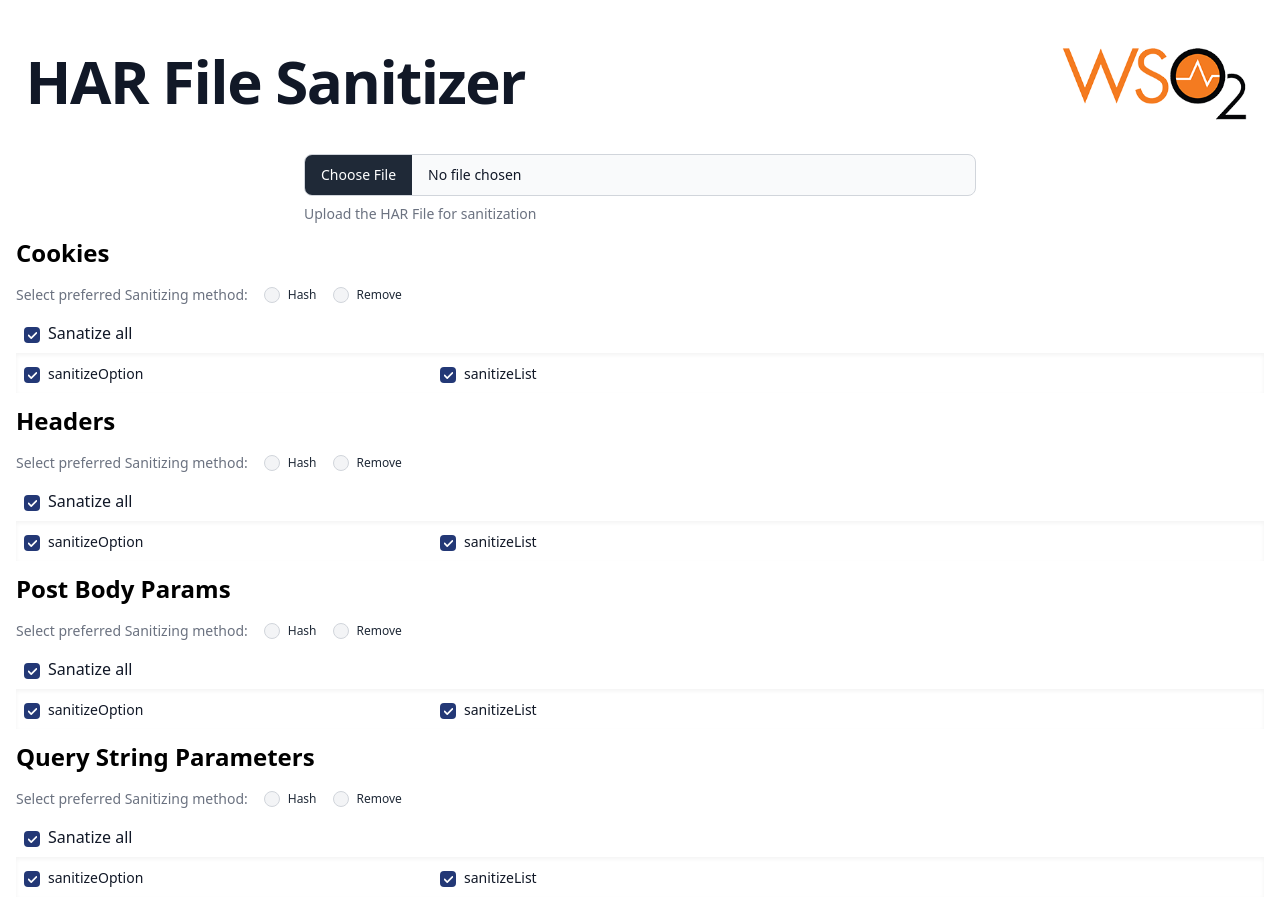
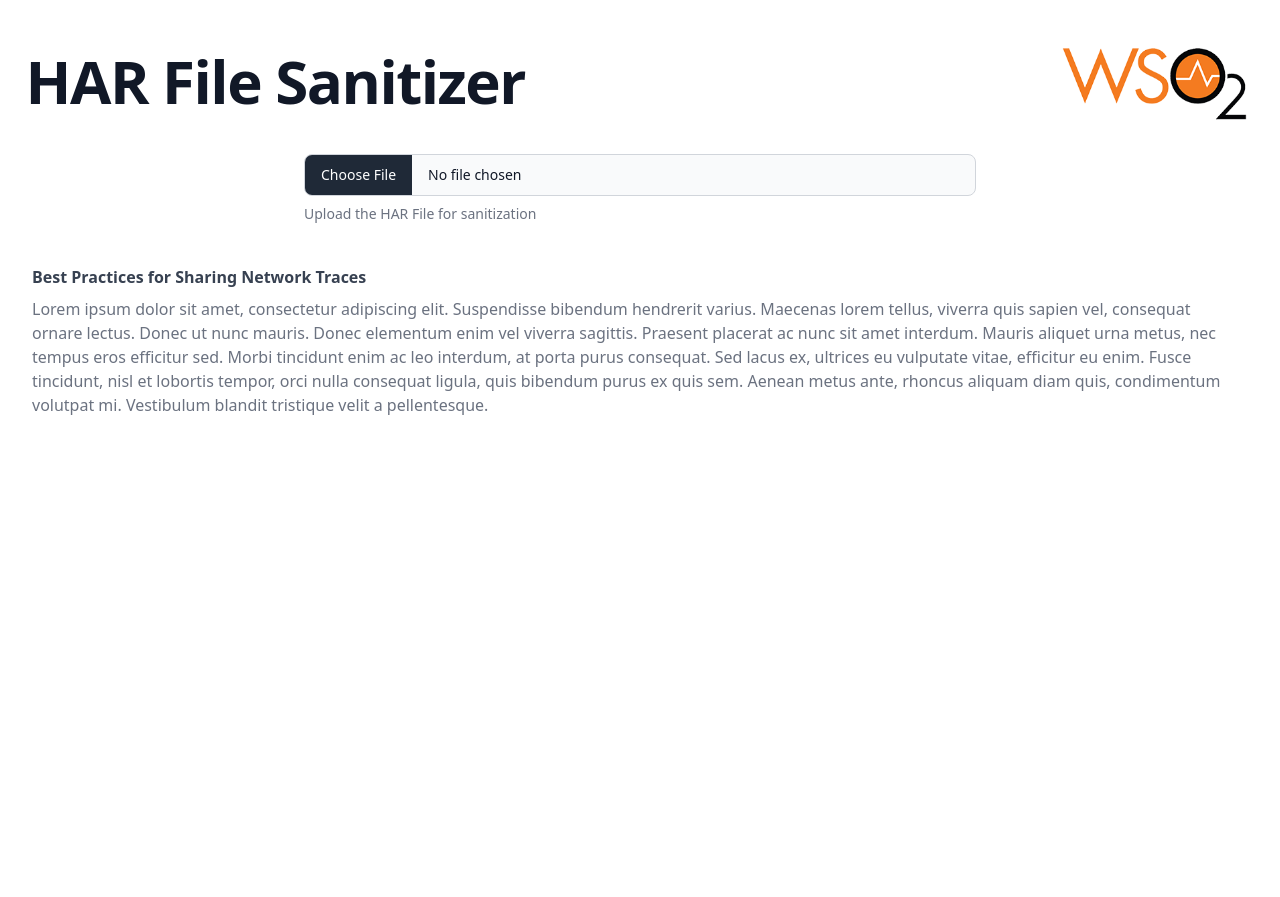
Before and after one commit to wso2-cs/har-sanitizer-tool, a React (Create React App) app: page / in a window 1280 px wide. After the commit the page ends 800 px from the top, so only its background shows below. Built offline with nearby package versions, Linux system fonts and the light colour scheme.

Commit message:
Add description and functionality to update the selected Sanatize option

```diff
--- a/src/SanitizingSelector.tsx
+++ b/src/SanitizingSelector.tsx
@@ -1,9 +1,10 @@
-import { ElementRef, useRef, useState } from "react";
+import { ElementRef, useRef } from "react";
 import { SanitizeState } from "./App";
 
 type SanitizeSelectorProps = {
 	sanitizeItems: SanitizeState;
 	setSanitizeItems: (value: SanitizeState) => void;
+	jsonHar: string | undefined;
 };
 const mapHeading: Record<string, string> = {
 	cookies: "Cookies",
@@ -12,66 +13,166 @@ const mapHeading: Record<string, string> = {
 	queryStringParams: "Query String Parameters",
 };
 
+const mapDefaulSignatureRemovalList: Record<string, string> = {
+	id_token_hint: "ID Token Hint",
+	SAMLRequest: "SAML Request",
+	SAMLResponse: "SAML Response",
+	jwt_token: "JWT Token",
+};
+
 export const SanitizeSelector: React.FC<SanitizeSelectorProps> = ({
 	sanitizeItems,
 	setSanitizeItems,
+	jsonHar,
 }) => {
 	// This function will be triggered when a checkbox changes its state
-	const handleCheckedSanitizeItem = (status: boolean, type: string,
-		item: string, selectAllInput: HTMLInputElement) => {
-
+	const handleCheckedSanitizeItem = (
+		status: boolean,
+		type: string,
+		item: string,
+		selectAllInput: HTMLInputElement
+	) => {
 		const items = sanitizeItems[type];
 		const updatedSanitizeList = { ...sanitizeItems };
-		const typeParamList = { ...updatedSanitizeList[type] };
-		typeParamList[item] = status;
-		updatedSanitizeList[type] = typeParamList;
-		const values = Object.values(typeParamList);
-		selectAllInput.indeterminate = values.every((v) => v === true) && values.some((v) => v === true);
+		const selectedParamList = { ...updatedSanitizeList[type].sanitizeList };
+		selectedParamList[item] = status;
+		updatedSanitizeList[type].sanitizeList = selectedParamList;
+		const values = Object.values(selectedParamList);
+		selectAllInput.indeterminate =
+			values.every((v) => v === true) && values.some((v) => v === true);
 		setSanitizeItems(updatedSanitizeList);
 	};
 
 	const handleAllCheckboxChange = (type: string, status: boolean) => {
 		const updatedSanitizeList = { ...sanitizeItems };
-		const typeParamList = { ...updatedSanitizeList[type] };
-		Object.keys(typeParamList).map((item) => (typeParamList[item] = status));
-		updatedSanitizeList[type] = typeParamList;
+		const selectedParamList = { ...updatedSanitizeList[type].sanitizeList };
+		Object.keys(selectedParamList).map(
+			(item) => (selectedParamList[item] = status)
+		);
+		updatedSanitizeList[type].sanitizeList = selectedParamList;
 		setSanitizeItems(updatedSanitizeList);
 	};
 
 	const printUpdated = () => {
 		console.log(sanitizeItems);
-		return (<div></div>);
+		return <div></div>;
+	};
+	const handleSanitizeOption = (e: any) => {
+		const { name, value } = e.target;
+		if (value == "hash") {
+			sanitizeItems[name].sanitizeOption.hashEnabled = true;
+			sanitizeItems[name].sanitizeOption.removalEnabled = false;
+		} else if (value == "remove") {
+			sanitizeItems[name].sanitizeOption.removalEnabled = true;
+			sanitizeItems[name].sanitizeOption.hashEnabled = false;
 		}
+	};
+
 	const ref = useRef<ElementRef<"div">>(null);
 
 	return (
 		<div ref={ref}>
-			{
-				Object.keys(sanitizeItems).map(type => {
-					const items = sanitizeItems[type];
+			<div>
+				{jsonHar ? (
+					<>
+						<p className="mb-3 text-gray-700 dark:text-gray-700 ml-4 mt-3 text-sm whitespace-pre-line">
+							Please note that the signature is removed from the below params
+							for effective removal of sensitive information. <br />
+							Authorization Bearer Headers using JWT Tokens as Access Tokens is
+							included with signature removed by default.
+						</p>
+						<div className="columns-1 px-2 ml-4 mr-4 pb-2">
+							<ul className="max-w-md space-y-1 text-gray-700 text-sm list-none list-inside dark:text-gray-400">
+								{Object.entries(mapDefaulSignatureRemovalList).map(
+									([param, value]: [string, string]) => {
+										return (
+											<li className="flex items-center space-x-3 rtl:space-x-reverse">
+												<svg
+													className="flex-shrink-0 w-3.5 h-3.5 text-blue-800 dark:text-blue-800"
+													aria-hidden="true"
+													xmlns="http://www.w3.org/2000/svg"
+													fill="none"
+													viewBox="0 0 16 12"
+												>
+													<path
+														stroke="currentColor"
+														strokeLinecap="round"
+														strokeLinejoin="round"
+														strokeWidth="2"
+														d="M1 5.917 5.724 10.5 15 1.5"
+													/>
+												</svg>
+												<span key={param}>{value}</span>
+											</li>
+										);
+									}
+								)}
+							</ul>
+						</div>
+					</>
+				) : (
+					""
+				)}
+			</div>
+			{Object.keys(sanitizeItems).map((type) => {
+				const items = sanitizeItems[type].sanitizeList;
+				const selectedSanitizeOption = sanitizeItems[type].sanitizeOption;
 				const size = Object.keys(items).length;
 				const selectAllValues = `all-${type}`;
-					console.log(selectAllValues);
-					console.log(ref);
 				if (size) {
 					return (
 						<>
-								<h3 className="text-2xl font-bold ml-4 mt-3">{mapHeading[type]}</h3>
+							<h3 className="text-2xl font-bold ml-4 mt-3">
+								{mapHeading[type]}
+							</h3>
 							<div className="flex ml-4">
-									<span className="my-4 text-sm text-gray-500">Select preferred Sanitizing method:</span>
+								<span className="my-4 text-sm text-gray-500">
+									Select preferred Sanitizing method:
+								</span>
 								<div className="flex items-center me-4 ml-4">
-										<input id="inline-radio" type="radio" value="" name={type} className="w-4 h-4 text-blue-900 bg-gray-100
-                                        border-gray-300 focus:ring-blue-900 dark:focus:ring-blue-900 dark:ring-offset-gray-800 focus:ring-2 dark:bg-gray-700 dark:border-gray-600"/>
-										<label htmlFor="inline-radio" className="ms-2 text-xs font-normal text-gray-800 dark:text-gray-300">Hash</label>
+									<input
+										id="inline-radio"
+										type="radio"
+										value="hash"
+										defaultChecked={selectedSanitizeOption.hashEnabled}
+										name={type}
+										className="w-4 h-4 text-blue-900 bg-gray-100
+                                        border-gray-300 focus:ring-blue-900 dark:focus:ring-blue-900 dark:ring-offset-gray-800 focus:ring-2
+										dark:bg-gray-700 dark:border-gray-600"
+										onChange={handleSanitizeOption}
+									/>
+									<label
+										htmlFor="inline-radio"
+										className="ms-2 text-xs font-normal text-gray-800 dark:text-gray-300"
+									>
+										Hash
+									</label>
 								</div>
 								<div className="flex items-center me-4">
-										<input id="inline-radio" type="radio" value="" name={type} className="w-4 h-4 text-blue-900 bg-gray-100
-                                        border-gray-300 focus:ring-blue-900 dark:focus:ring-blue-900 dark:ring-offset-gray-800 focus:ring-2 dark:bg-gray-700 dark:border-gray-600"/>
-										<label htmlFor="inline-radio" className="ms-2 text-xs font-normal text-gray-800 dark:text-gray-300">Remove</label>
+									<input
+										id="inline-radio"
+										type="radio"
+										value="remove"
+										defaultChecked={selectedSanitizeOption.removalEnabled}
+										name={type}
+										className="w-4 h-4 text-blue-900 bg-gray-100
+                                        border-gray-300 focus:ring-blue-900 dark:focus:ring-blue-900 dark:ring-offset-gray-800 focus:ring-2
+										dark:bg-gray-700 dark:border-gray-600"
+										onChange={handleSanitizeOption}
+									/>
+									<label
+										htmlFor="inline-radio"
+										className="ms-2 text-xs font-normal text-gray-800 dark:text-gray-300"
+									>
+										Remove
+									</label>
 								</div>
 							</div>
-								<div className="ml-6 mb-2" >
-									<input id={selectAllValues} type="checkbox" checked={Object.keys(items).every((k) => items[k])}
+							<div className="ml-6 mb-2">
+								<input
+									id={selectAllValues}
+									type="checkbox"
+									checked={Object.keys(items).every((k) => items[k])}
 									className="w-4 h-4 text-blue-900 bg-gray-100 border-gray-300 rounded
                                                 focus:ring-blue-900 dark:focus:ring-blue-600 dark:ring-offset-gray-800
                                                 focus:ring-2 dark:bg-gray-700 dark:border-gray-600"
@@ -79,40 +180,81 @@ export const SanitizeSelector: React.FC<SanitizeSelectorProps> = ({
 										handleAllCheckboxChange(type, e.target.checked);
 									}}
 								/>
-									<label className="text-base font-medium text-gray-900 ml-2">Sanatize all</label>
+								<label className="text-base font-medium text-gray-900 ml-2">
+									Sanatize all
+								</label>
 							</div>
-								<div key={type} className="space-y-1 columns-1 lg:columns-2 xl:columns-3 px-2 ml-4 mr-4 pb-2 pt-2 shadow-inner">
-									{
-										Object.entries(items).map(([item, status]: [string, boolean]) => {
-											return (<div key={item}>
-												<input type="checkbox" checked={status}
+							<div
+								key={type}
+								className="space-y-1 columns-1 lg:columns-2 xl:columns-3 px-2 ml-4 mr-4 pb-2 pt-2 shadow-inner"
+							>
+								{Object.entries(items).map(
+									([item, status]: [string, boolean]) => {
+										const paramKeys = Object.keys(
+											mapDefaulSignatureRemovalList
+										);
+										if (!paramKeys.includes(item)) {
+											return (
+												<div key={item}>
+													<input
+														type="checkbox"
+														checked={status}
 														className="w-4 h-4 text-blue-900 bg-gray-100 border-gray-300 rounded
 													focus:ring-blue-900 dark:focus:ring-blue-600 dark:ring-offset-gray-800
 													focus:ring-2 dark:bg-gray-700 dark:border-gray-600"
 														onChange={() => {
 															const selectAll = ref.current?.querySelector(
-															`#${selectAllValues}`,
+																`#${selectAllValues}`
 															);
-														console.log(ref);
-														console.log(selectAll);
 															if (selectAll instanceof HTMLInputElement) {
-															handleCheckedSanitizeItem(!status, type, item, selectAll);
+																handleCheckedSanitizeItem(
+																	!status,
+																	type,
+																	item,
+																	selectAll
+																);
 															}
-
 														}}
+													></input>
+													<label
+														htmlFor="default-checkbox"
+														className="ms-2 text-sm font-normal text-gray-900 dark:text-gray-300"
 													>
-												</input>
-												<label htmlFor="default-checkbox"
-													className="ms-2 text-sm font-normal text-gray-900 dark:text-gray-300">{item}</label>
-											</div>)
-										})
-									}
+														{item}
+													</label>
 												</div>
-							</>
-						)
+											);
 										}
 									}
 								)}
+							</div>
+						</>
+					);
+				}
+			})}
+			<div
+				key="footer"
+				className="mt-10 ml-8 mr-10 text-gray-500 dark:text-gray-400 mb-10"
+			>
+				<div>
+					<h3 className="font-bold mt-5 text-gray-700">
+						Best Practices for Sharing Network Traces{" "}
+					</h3>
+					<p className="mt-2  dark:text-gray-400">
+						Lorem ipsum dolor sit amet, consectetur adipiscing elit. Suspendisse
+						bibendum hendrerit varius. Maecenas lorem tellus, viverra quis
+						sapien vel, consequat ornare lectus. Donec ut nunc mauris. Donec
+						elementum enim vel viverra sagittis. Praesent placerat ac nunc sit
+						amet interdum. Mauris aliquet urna metus, nec tempus eros efficitur
+						sed. Morbi tincidunt enim ac leo interdum, at porta purus consequat.
+						Sed lacus ex, ultrices eu vulputate vitae, efficitur eu enim. Fusce
+						tincidunt, nisl et lobortis tempor, orci nulla consequat ligula,
+						quis bibendum purus ex quis sem. Aenean metus ante, rhoncus aliquam
+						diam quis, condimentum volutpat mi. Vestibulum blandit tristique
+						velit a pellentesque.
+					</p>
+				</div>
+			</div>
 			<div>{printUpdated()}</div>
 		</div>
 	);
```
Lines whose indentation alone changed are shown as unchanged.
